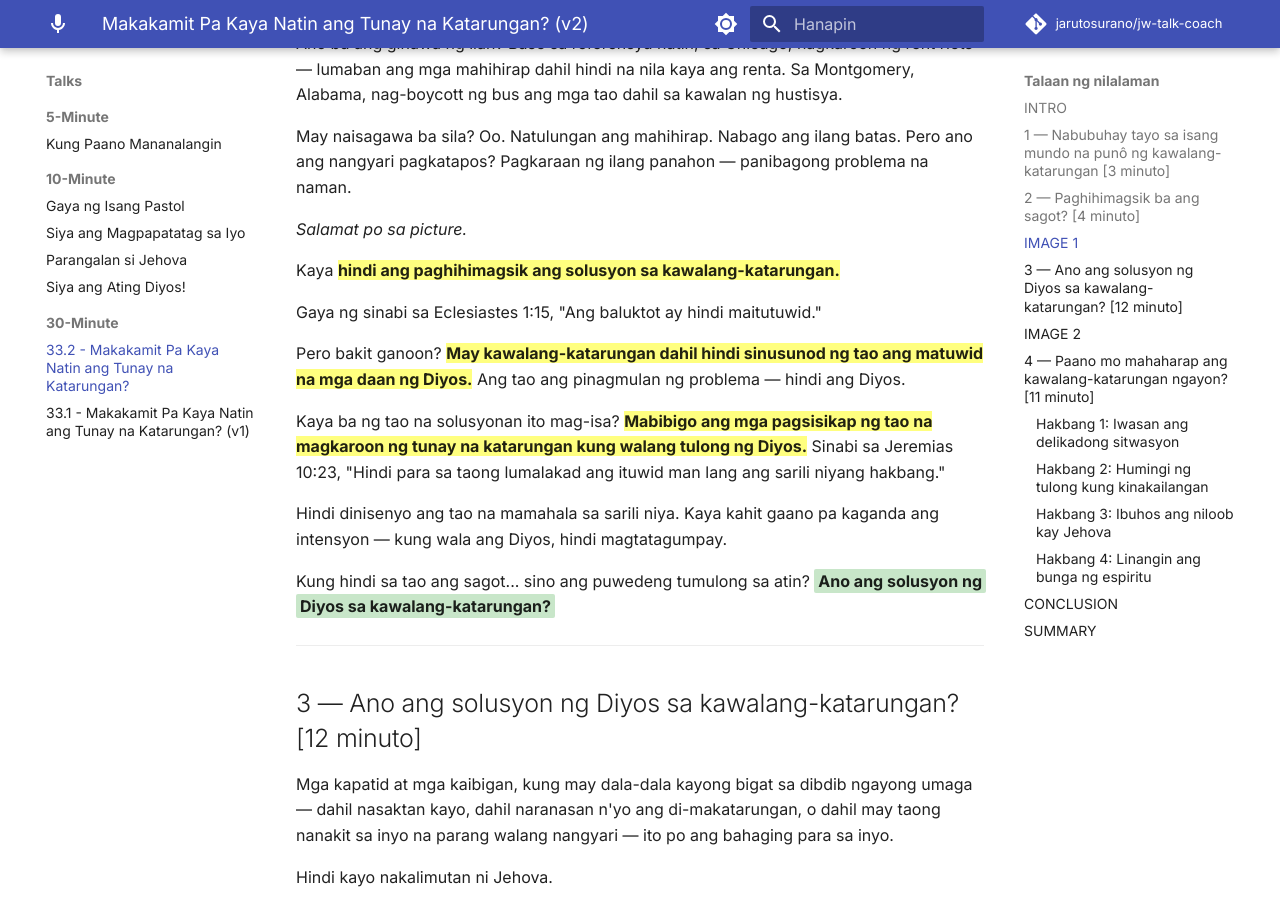
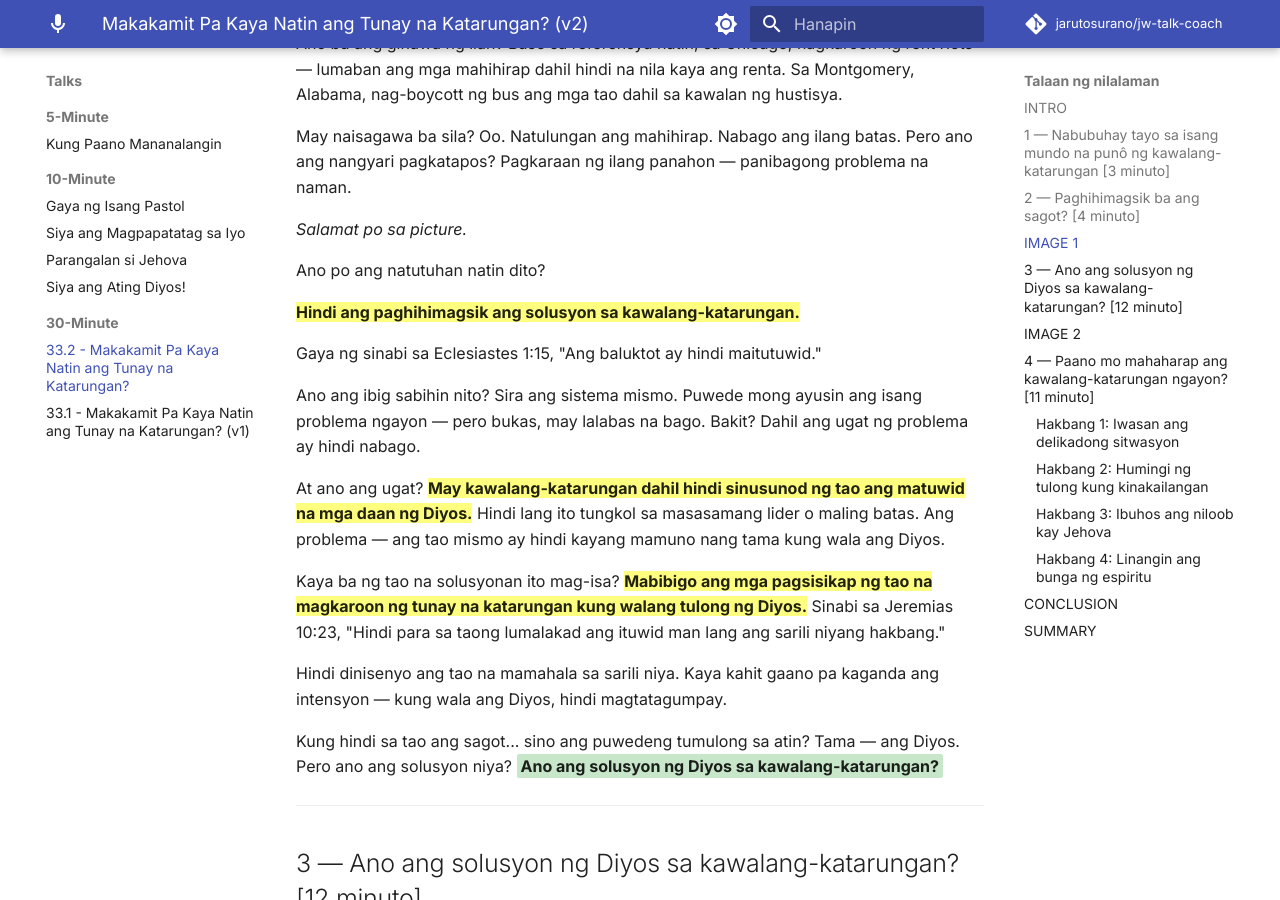
Before and after one commit to jarutosurano/jw-talk-coach, an MkDocs documentation site: the page built from docs/talks/30min/33-makakamit-pa-kaya-natin-ang-tunay-na-katarungan/index.md, in a window 1280 px wide and 900 px high, scrolled down 2836 px. Built offline with MkDocs 1.6.1 and Material for MkDocs 9.7.7, drawn with Linux system fonts in a browser that asks for light colours; comment, search, counter and statistics services are not loaded.

Commit message:
Improve talk 33 v2 Section 2: question-driven flow, simplify root cause
- After image: "Ano po ang natutuhan natin dito?" before stating outline point
- Ec 1:15 context: "Sira ang sistema. Ayusin mo ngayon, bukas may bago."
- "Ano ang ugat?" bridge: not just bad leaders — humans can't lead without God
- Transition: "Tama — ang Diyos. Pero ano ang solusyon niya?"

Co-Authored-By: Claude Opus 4.6 (1M context) <noreply@anthropic.com>

```diff
--- a/docs/talks/30min/33-makakamit-pa-kaya-natin-ang-tunay-na-katarungan/index.md
+++ b/docs/talks/30min/33-makakamit-pa-kaya-natin-ang-tunay-na-katarungan/index.md
@@ -125,14 +125,22 @@ Pagkaraan ng ilang panahon — panibagong problema na naman.
 
 *Salamat po sa picture.*
 
-Kaya **==hindi ang paghihimagsik ang solusyon sa kawalang-katarungan.==**
+Ano po ang natutuhan natin dito?
+
+**==Hindi ang paghihimagsik ang solusyon sa kawalang-katarungan.==**
 
 Gaya ng sinabi sa Eclesiastes 1:15,
 "Ang baluktot ay hindi maitutuwid."
 
-Pero bakit ganoon?
+Ano ang ibig sabihin nito?
+Sira ang sistema mismo.
+Puwede mong ayusin ang isang problema ngayon — pero bukas, may lalabas na bago.
+Bakit? Dahil ang ugat ng problema ay hindi nabago.
+
+At ano ang ugat?
 **==May kawalang-katarungan dahil hindi sinusunod ng tao ang matuwid na mga daan ng Diyos.==**
-Ang tao ang pinagmulan ng problema — hindi ang Diyos.
+Hindi lang ito tungkol sa masasamang lider o maling batas.
+Ang problema — ang tao mismo ay hindi kayang mamuno nang tama kung wala ang Diyos.
 
 Kaya ba ng tao na solusyonan ito mag-isa?
 **==Mabibigo ang mga pagsisikap ng tao na magkaroon ng tunay na katarungan kung walang tulong ng Diyos.==**
@@ -146,6 +154,8 @@ kung wala ang Diyos, hindi magtatagumpay.
 
 Kung hindi sa tao ang sagot...
 sino ang puwedeng tumulong sa atin?
+Tama — ang Diyos.
+Pero ano ang solusyon niya?
 <mark class="green">**Ano ang solusyon ng Diyos sa kawalang-katarungan?**</mark>
 
 ---
```
